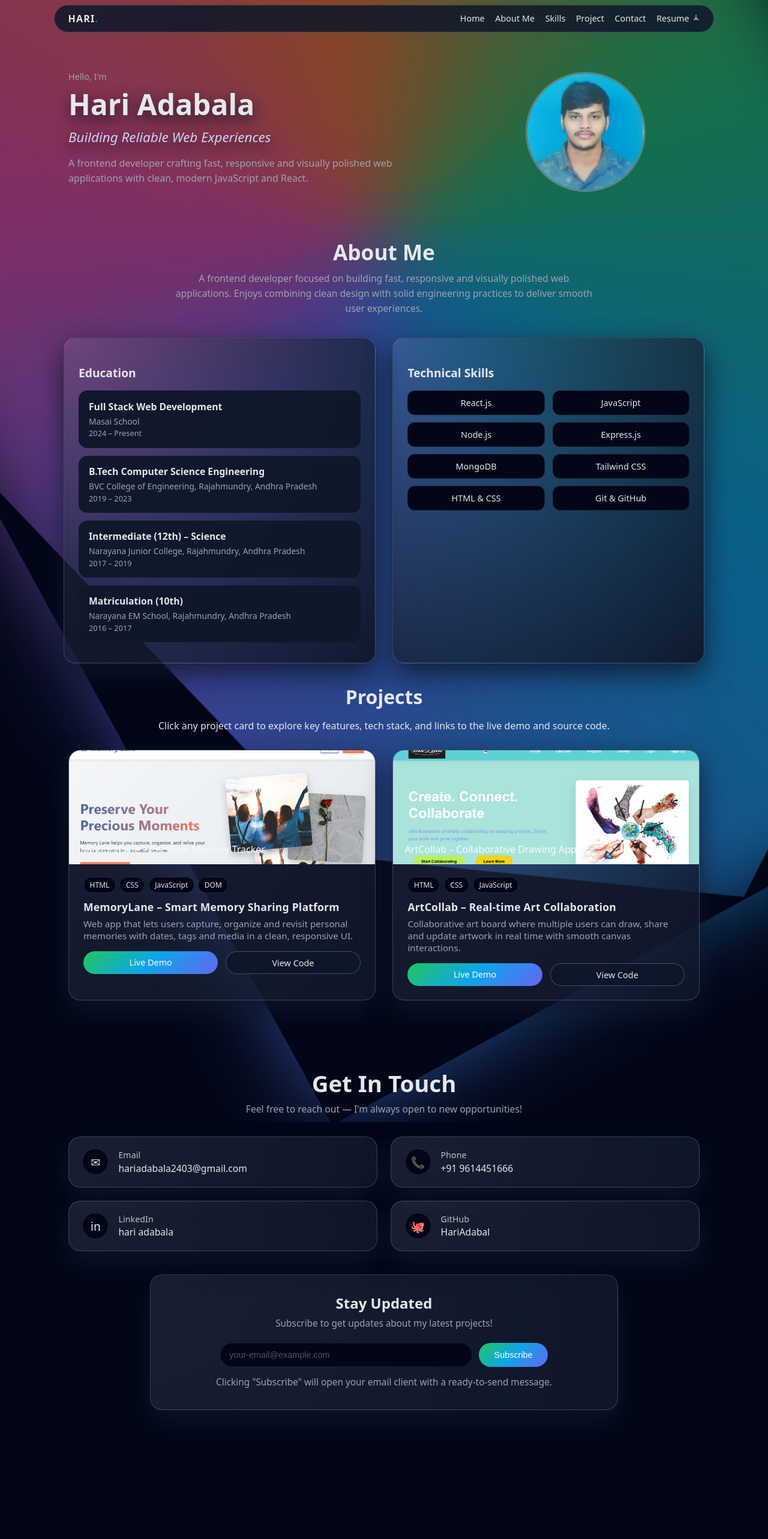
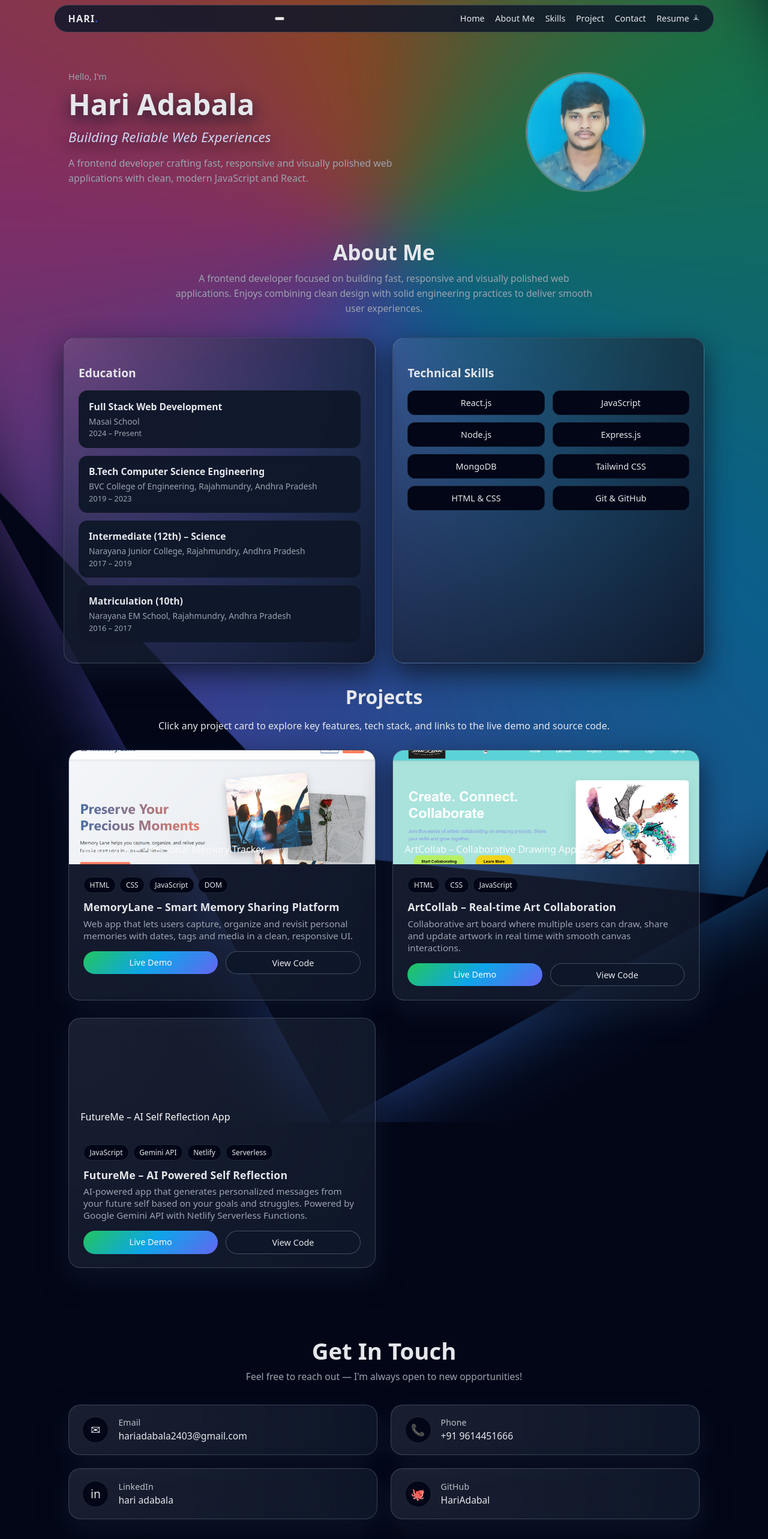
Before and after one commit to HariAdabal/hari-portfolio-site, a React (Vite) app in the folder my-portfolio/: page / in a window 1280 px wide. Shown: the top 2566 px of the page at 60% size. Before the commit the page ends 2407 px from the top, so only its background shows below. Built offline with nearby package versions, Linux system fonts and the light colour scheme.

Commit message:
added FutureMe project

```diff
--- a/my-portfolio/src/App.jsx
+++ b/my-portfolio/src/App.jsx
@@ -49,7 +49,17 @@ const App = () => {
             Hari<span>.</span>
           </a>
 
-          <div className="nav-links">
+          <button
+            className="nav-hamburger"
+            onClick={() => setOpen((prev) => !prev)}
+            aria-label="Toggle navigation"
+          >
+            <span></span>
+            <span></span>
+            <span></span>
+          </button>
+
+          <div className={`nav-links${open ? " nav-links--open" : ""}`}>
             {links.map((link) =>
               link.isResume ? (
                 <a
@@ -84,7 +94,11 @@ const App = () => {
                   </svg>
                 </a>
               ) : (
-                <a key={link.href} href={link.href}>
+                <a
+                  key={link.href}
+                  href={link.href}
+                  onClick={() => setOpen(false)}
+                >
                   {link.label}
                 </a>
               ),
@@ -160,8 +174,8 @@ const App = () => {
                 <span className="skill-pill">Express.js</span>
                 <span className="skill-pill">MongoDB</span>
                 <span className="skill-pill">Tailwind CSS</span>
-                <span className="skill-pill">HTML & CSS</span>
-                <span className="skill-pill">Git & GitHub</span>
+                <span className="skill-pill">HTML &amp; CSS</span>
+                <span className="skill-pill">Git &amp; GitHub</span>
               </div>
             </div>
           </div>
@@ -243,6 +257,46 @@ const App = () => {
                   </a>
                   <a
                     href="https://github.com/HariAdabal/ArtCollab"
+                    target="_blank"
+                    rel="noreferrer"
+                    className="btn secondary"
+                  >
+                    View Code
+                  </a>
+                </div>
+              </div>
+            </article>
+
+            <article className="project-card">
+              <div className="project-cover-img cover-futureme">
+                <span>FutureMe – AI Self Reflection App</span>
+              </div>
+              <div className="project-body">
+                <div className="project-tags">
+                  <span>JavaScript</span>
+                  <span>Gemini API</span>
+                  <span>Netlify</span>
+                  <span>Serverless</span>
+                </div>
+                <h3 className="project-title">
+                  FutureMe – AI Powered Self Reflection
+                </h3>
+                <p className="project-description">
+                  AI-powered app that generates personalized messages from your
+                  future self based on your goals and struggles. Powered by
+                  Google Gemini API with Netlify Serverless Functions.
+                </p>
+                <div className="project-buttons">
+                  <a
+                    href="https://futureme-hari.netlify.app/"
+                    target="_blank"
+                    rel="noreferrer"
+                    className="btn primary"
+                  >
+                    Live Demo
+                  </a>
+                  <a
+                    href="https://github.com/HariAdabal/futureme"
                     target="_blank"
                     rel="noreferrer"
                     className="btn secondary"
```
